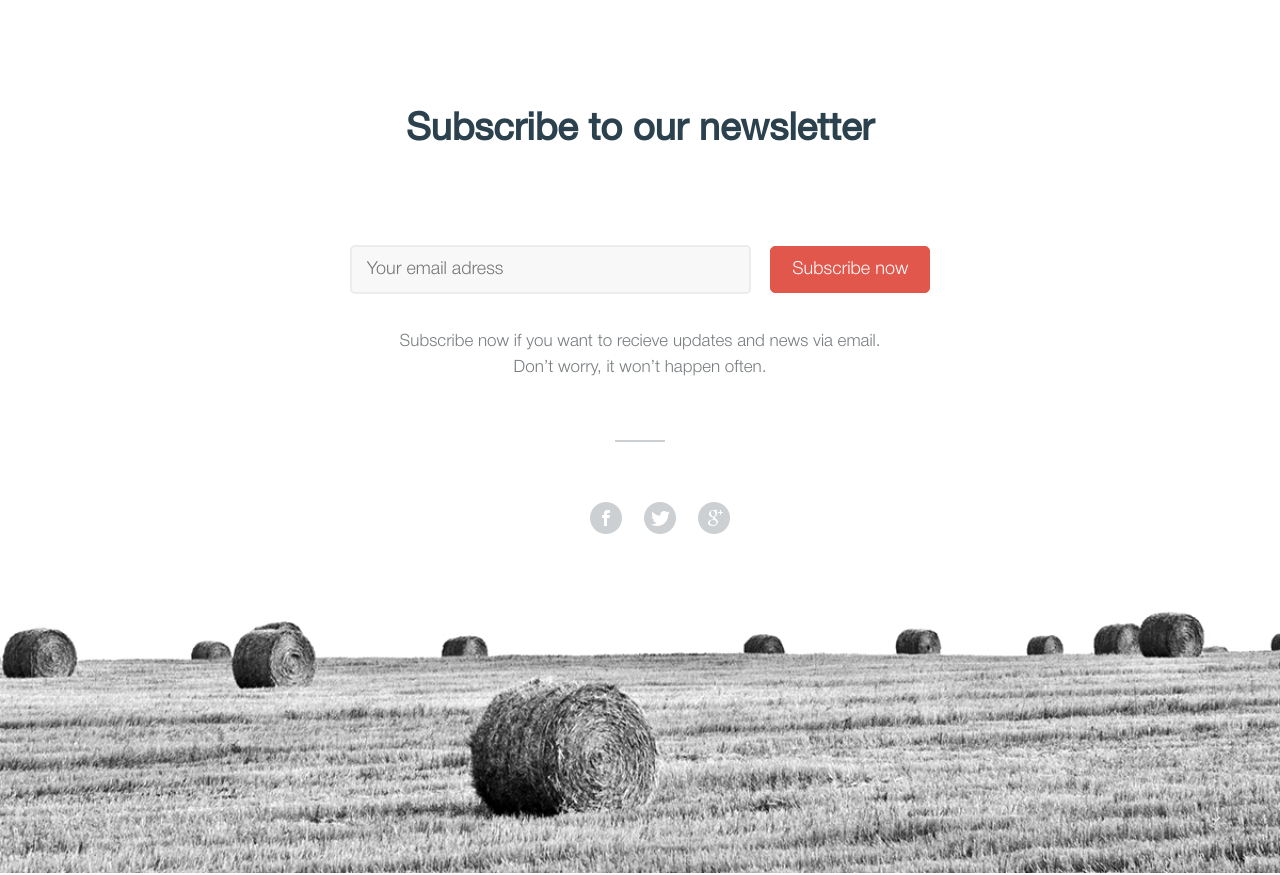
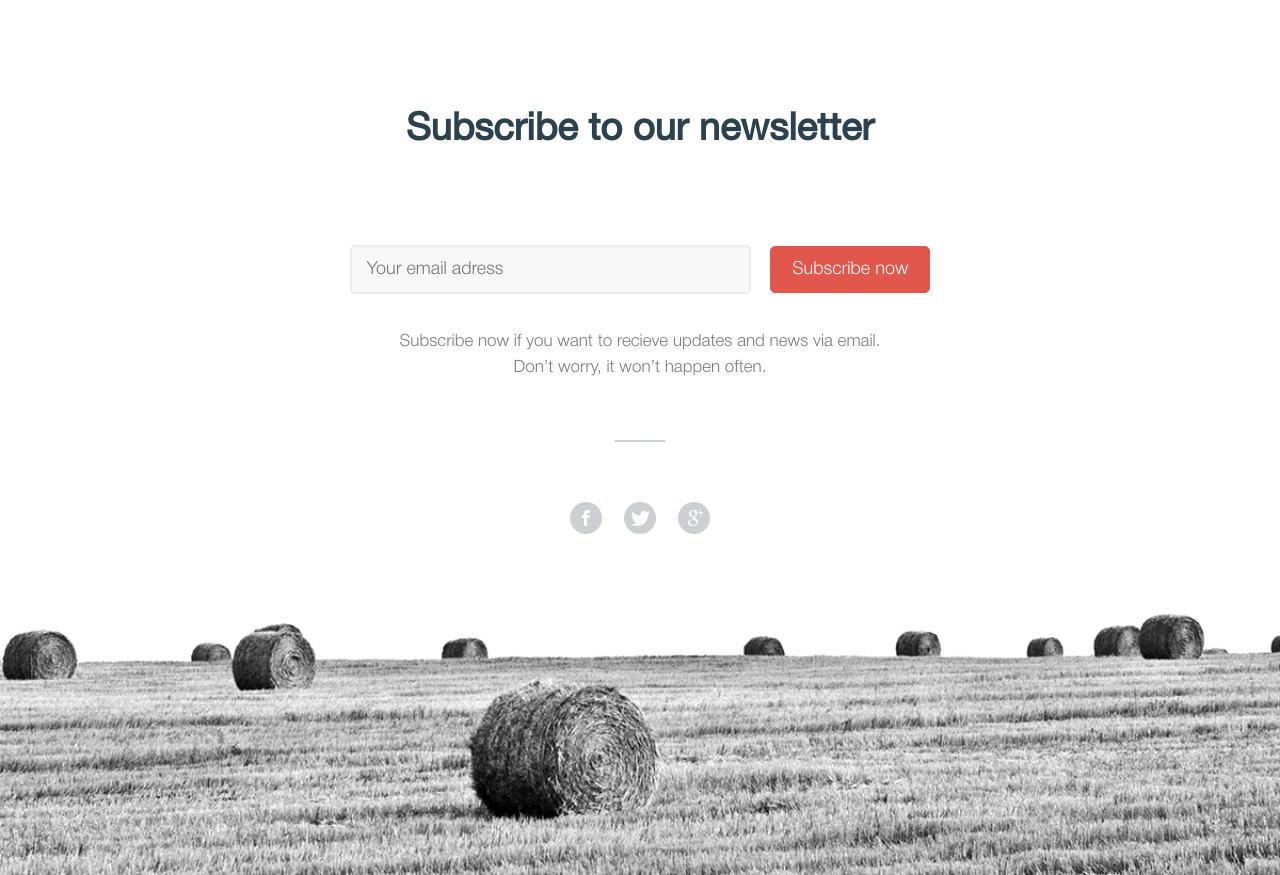
Before and after one commit to apaxicko/mockups, a PHP site: page / in a window 1280 px wide. Shown: the part 2556-3431 px from the top of the page. Run offline with PHP 8.4, Linux system fonts and the light colour scheme.

Commit message:
Update style.css

```diff
--- a/css/style.css
+++ b/css/style.css
@@ -121,6 +121,10 @@ body{
 	margin: 0;
 	padding: 60px 0 60px 0;
 	line-height: 40px;
+}
+
+.top__title_first{
+	display: block;
 }
 
 .slider{
@@ -381,7 +385,7 @@ body{
 
 .footer__background{
 	position: relative;
-	bottom: -3px;
+	bottom: -5px;
 	margin-bottom: 0;
 }
 
@@ -455,6 +459,7 @@ body{
 
 .footer__social{
 	margin: 0px auto;
+	padding-left: 0;
 }
 
 .footer__background{
@@ -543,7 +548,7 @@ body{
 	}
 
 	.features__item{
-		width: 190px;
+		width: 180px;
 	}
 
 	.content{
```
